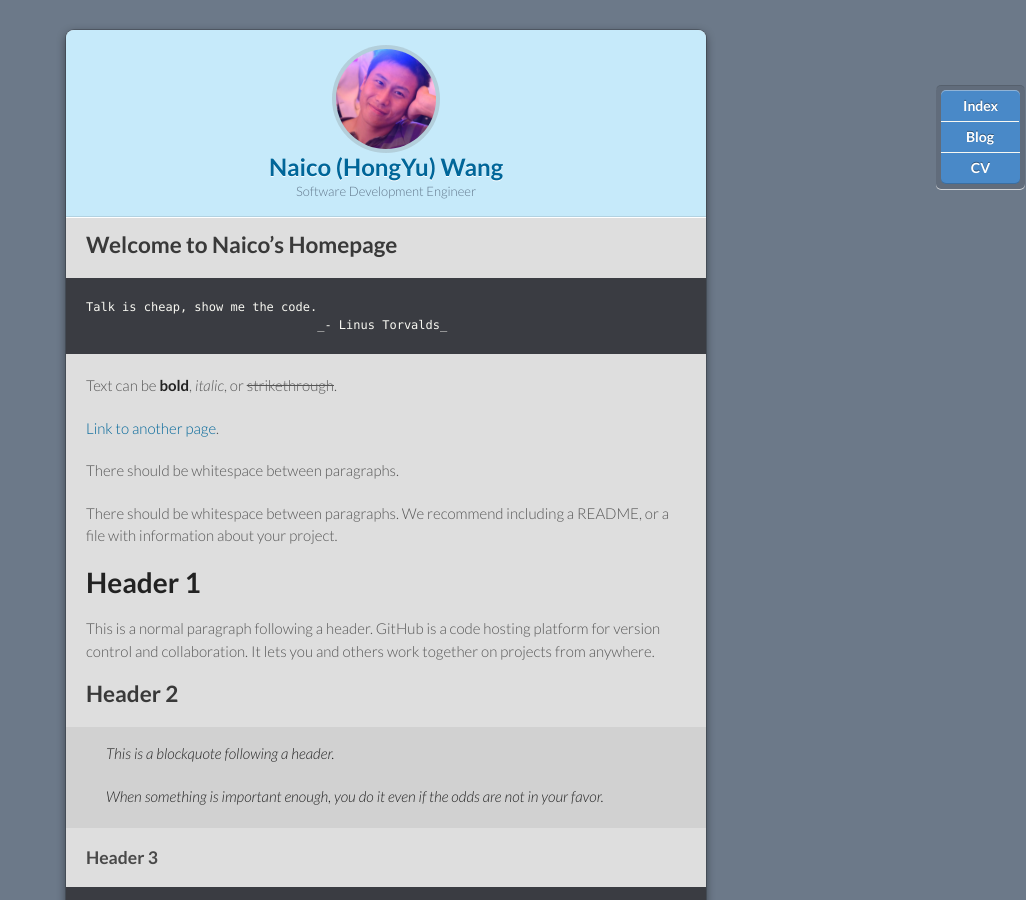
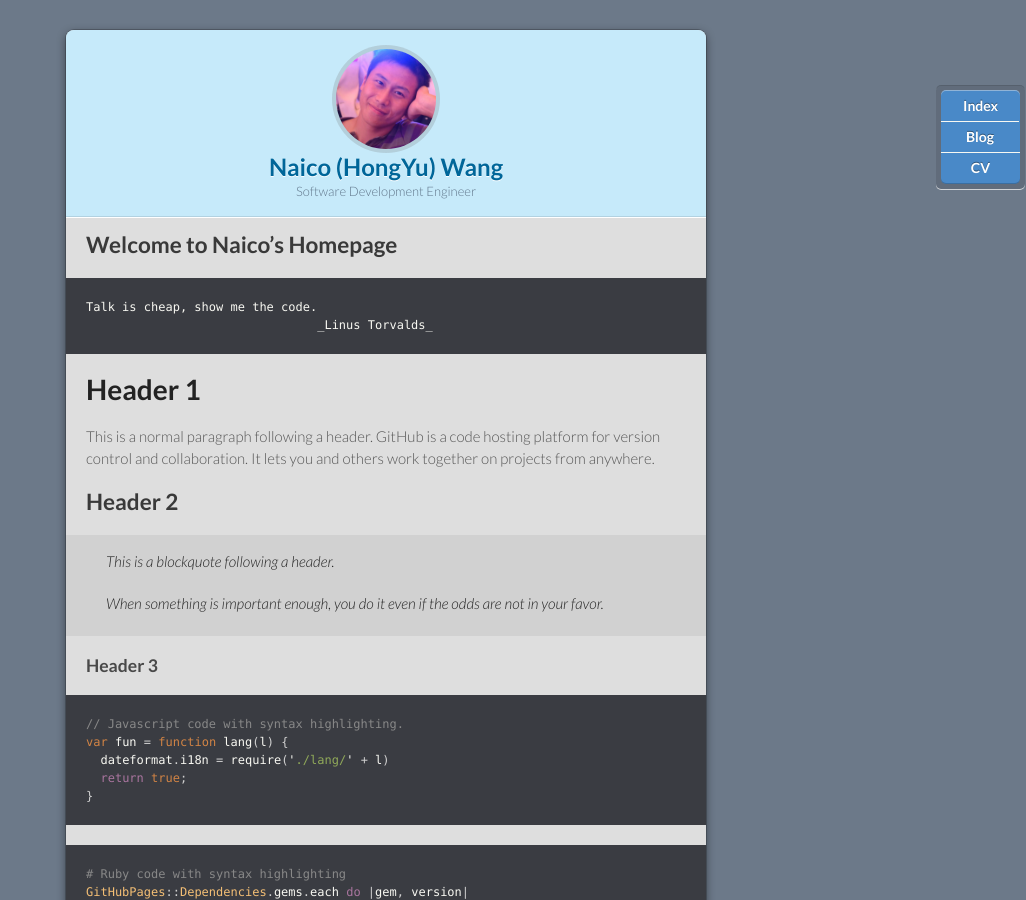
Before and after one commit to Naico/naico.github.io, a Jekyll site: the page built from index.md, in a window 1280 px wide and 900 px high. Shown: the whole window, without its empty margins (254-1280 px from the left). Built offline with Jekyll 4.4.1, drawn with Linux system fonts in a browser that asks for light colours; a script that is not in the unit is left out; our own code applies the rules of GitHub Pages for plain Markdown files.

Commit message:
content change

````diff
--- a/index.md
+++ b/index.md
@@ -1,23 +1,14 @@
 ---
 layout: default
-title: Homepage
 ---
 ## Welcome to Naico's Homepage
 
 ```
 Talk is cheap, show me the code.
-                                _- Linus Torvalds_
+                                _Linus Torvalds_
 ```
 
 
-Text can be **bold**, _italic_, or ~~strikethrough~~.
-
-[Link to another page](another-page).
-
-
-There should be whitespace between paragraphs.
-
-There should be whitespace between paragraphs. We recommend including a README, or a file with information about your project.
 
 # [](#header-1)Header 1
 
````
